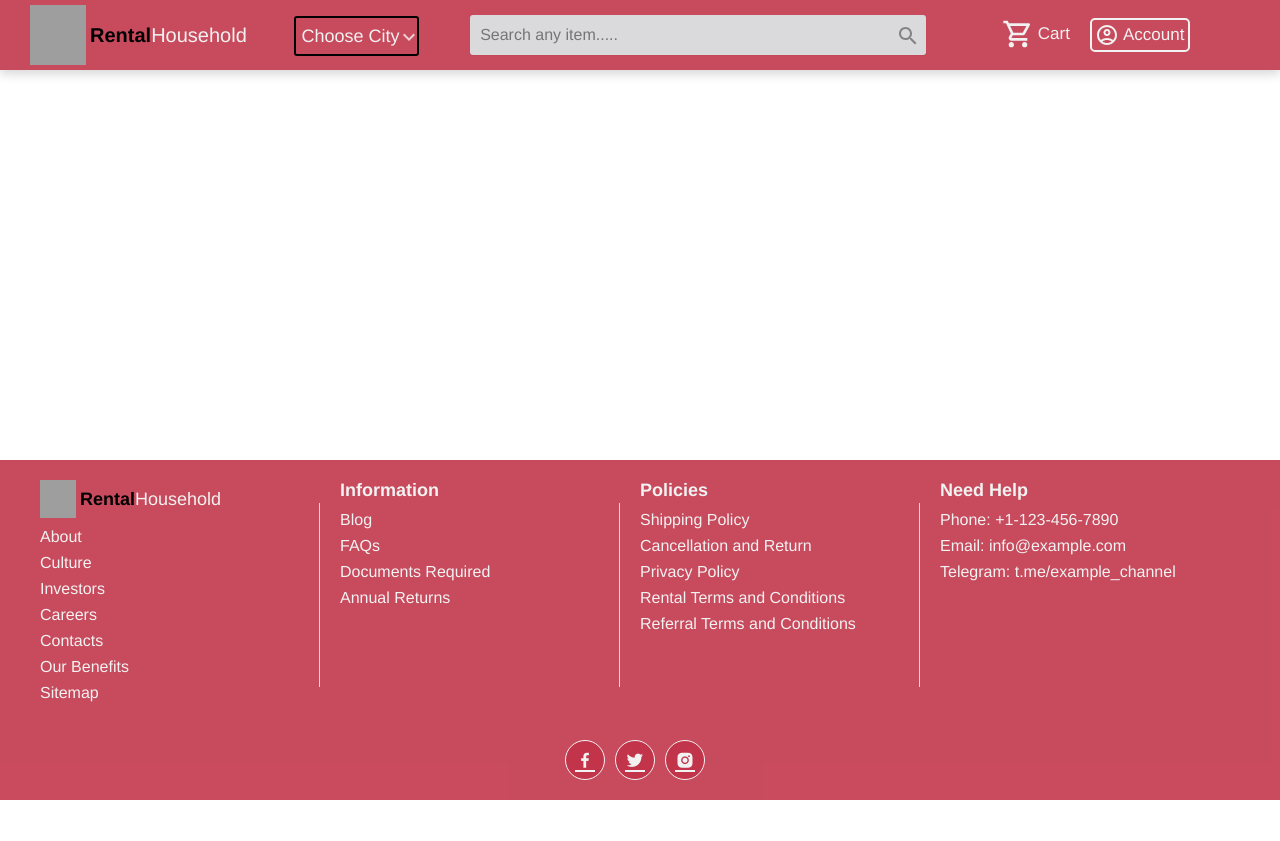
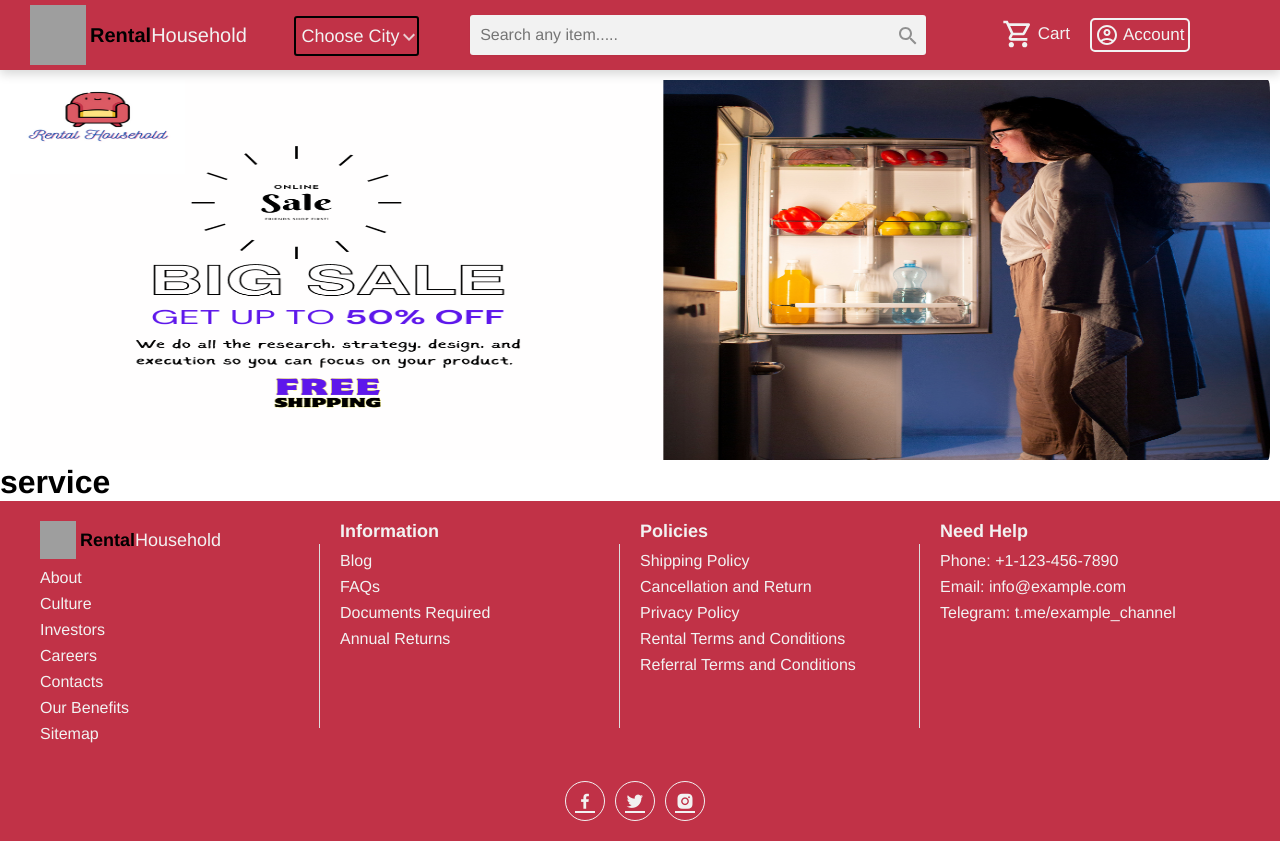
Before and after one commit to akgupta55/RentalHousehold, a React (Vite) app: page / in a window 1280 px wide. Before the commit the page ends 800 px from the top, so only its background shows below. Built offline with nearby package versions, Linux system fonts and the light colour scheme; grey boxes are pictures that could not be loaded.

Commit message:
creating home page and others copmponents

```diff
--- a/index.html
+++ b/index.html
@@ -8,7 +8,7 @@
       rel="stylesheet"
       href="https://cdn.jsdelivr.net/npm/boxicons@latest/css/boxicons.min.css"
     />
-    <title>Rental Household</title>
+    <title>RentalHousehold</title>
   </head>
   <body>
     <div id="root"></div>
--- a/src/App.jsx
+++ b/src/App.jsx
@@ -1,11 +1,13 @@
 import "./App.css";
 import Footer from "./Components/Footer/Footer";
 import Navbar from "./Components/Navbar/Navbar";
+import Home from "./Pages/Home/Home";
 
 function App() {
   return (
     <>
       <Navbar />
+      <Home />
       <Footer />
     </>
   );
--- a/src/Components/Footer/Footer.css
+++ b/src/Components/Footer/Footer.css
@@ -1,8 +1,7 @@
 .footer {
   width: 100%;
-  position: absolute;
-  bottom: 0;
-  background: #c13247e0; /* White background */
+  padding-top: 40px;
+  background: #c13247; /* White background */
   /* Text color */
   padding: 20px 0;
 }
--- a/src/Components/Navbar/Navbar.css
+++ b/src/Components/Navbar/Navbar.css
@@ -8,7 +8,7 @@
   position: fixed;
   z-index: 99;
   box-shadow: 0 4px 10px 0 rgba(0, 0, 0, 0.16);
-  background: #c13247e0;
+  background: #c13247;
 }
 .navbar .company-logo {
   display: flex;
@@ -42,25 +42,23 @@
   height: 40px;
   border: none;
   outline: none;
-  background: rgb(218, 218, 220);
+  background: #f2f2f2;
   border-radius: 3px;
-  color: gray;
+  color: #353535;
   font-size: 16px;
   padding-left: 10px;
   padding-right: 40px;
   cursor: pointer;
   box-shadow: rgba(0, 0, 0, 0.05) 0px 1px 2px 0px;
 }
-.navbar .container1 .search_box input:hover {
-  background: #f2f2f2;
-}
+
 .navbar .container1 .search_box .search_icon {
   position: absolute;
   top: 9px;
   left: 187%;
   opacity: 0.4;
 }
-.navbar .dropdown .selectionResult {
+.navbar .dropdown1 .selectionResult {
   cursor: pointer;
   display: flex;
   align-items: center;
@@ -77,7 +75,7 @@
   text-align: center;
 }
 
-.navbar .dropdown .selectionResult .SelectionArrow {
+.navbar .dropdown1 .selectionResult .SelectionArrow {
   position: absolute;
   top: 20%;
   left: 83%;
@@ -85,6 +83,7 @@
 }
 
 .container2 {
+  position: relative;
   display: inline-flex;
   margin-right: 7%;
 }
@@ -111,6 +110,7 @@
   padding-right: 4px;
   border: 2px solid #f2f2f2;
   border-radius: 5px;
+  cursor: pointer;
 }
 .container2 .accountIcon {
   color: #f2f2f2;
@@ -122,3 +122,53 @@
   font-weight: 200;
   padding-left: 4px;
 }
+
+.container2 .dropdown2 {
+  display: flex;
+  align-items: center;
+  justify-content: center;
+  position: absolute;
+  background: #f2f2f2;
+  margin-top: 5px;
+  width: 160px;
+  height: 180px;
+  top: 90%;
+  border-radius: 4px;
+  left: 29%;
+  box-shadow: rgba(50, 50, 93, 0.25) 0px 2px 5px -1px,
+    rgba(0, 0, 0, 0.3) 0px 1px 3px -1px;
+}
+
+.container2 .dropdown2 ul {
+  list-style: none;
+  margin: 6px;
+  padding-block: 12px;
+  animation-name: fadeIn;
+  animation-duration: 0.3s;
+  text-align: left;
+  cursor: pointer;
+}
+
+.container2 .dropdown2 ul li {
+  display: flex;
+  align-items: center;
+  text-align: left;
+}
+
+.container2 .dropdown2 ul li Button {
+  width: 100%;
+  display: flex;
+  align-items: center;
+  justify-content: space-evenly;
+  text-align: left;
+  padding-inline: 5px;
+  padding-bottom: 12px;
+  font-size: 14px;
+  font-weight: 200;
+  text-transform: capitalize !important;
+  color: #717177;
+}
+.container2 .dropdown2 ul li Button:hover {
+  background: #bdbdbd;
+  color: #353535;
+}
--- a/src/Components/Navbar/Navbar.jsx
+++ b/src/Components/Navbar/Navbar.jsx
@@ -1,9 +1,18 @@
 import "./Navbar.css";
+import { useState } from "react";
 import icon from "../assets/icon.png";
 import SearchOutlinedIcon from "@mui/icons-material/SearchOutlined";
 import ShoppingCartOutlinedIcon from "@mui/icons-material/ShoppingCartOutlined";
 import AccountCircleOutlinedIcon from "@mui/icons-material/AccountCircleOutlined";
 import Select from "../Select/Select";
+
+import PersonIcon from "@mui/icons-material/Person";
+import FavoriteBorderIcon from "@mui/icons-material/FavoriteBorder";
+import SettingsIcon from "@mui/icons-material/Settings";
+import PowerSettingsNewIcon from "@mui/icons-material/PowerSettingsNew";
+import { Button } from "@mui/material";
+
+import { ClickAwayListener } from "@mui/base";
 
 function Navbar() {
   const cityList = [
@@ -25,6 +34,12 @@ function Navbar() {
     "Kolkata",
   ];
 
+  const [isOpenSelect, setisOpenSelect] = useState(false);
+
+  const openSelect = () => {
+    setisOpenSelect(!isOpenSelect);
+  };
+
   return (
     <div className="navbar">
       <div className="company-logo">
@@ -33,7 +48,7 @@ function Navbar() {
           Rental<span className="subName">Household</span>
         </span>
       </div>
-      <div className="dropdown">
+      <div className="dropdown1">
         <Select data={cityList} />
       </div>
       <div className="container1">
@@ -53,10 +68,46 @@ function Navbar() {
           <ShoppingCartOutlinedIcon className="cartIcon" />
           <h3>Cart</h3>
         </div>
-        <div className="account">
+        <div className="account" onClick={openSelect}>
           <AccountCircleOutlinedIcon className="accountIcon" />
           <h3>Account</h3>
         </div>
+
+        {isOpenSelect === true && (
+          <ClickAwayListener
+            onClickAway={() => {
+              setisOpenSelect(false);
+            }}
+          >
+            <div className="dropdown2">
+              <ul>
+                <li>
+                  <Button variant="text">
+                    <PersonIcon />
+                    My Account
+                  </Button>
+                </li>
+                <li>
+                  <Button variant="text">
+                    <FavoriteBorderIcon />
+                    My Wishlists
+                  </Button>
+                </li>
+                <li>
+                  <Button variant="text">
+                    <SettingsIcon />
+                    Settings
+                  </Button>
+                </li>
+                <li>
+                  <Button variant="text">
+                    <PowerSettingsNewIcon /> Logout
+                  </Button>
+                </li>
+              </ul>
+            </div>
+          </ClickAwayListener>
+        )}
       </div>
     </div>
   );
--- /dev/null
+++ b/src/Components/Services/Services.jsx
@@ -0,0 +1,11 @@
+import React from "react";
+
+function Services() {
+  return (
+    <div>
+      <h1>service</h1>
+    </div>
+  );
+}
+
+export default Services;
--- /dev/null
+++ b/src/Pages/Home/Home.css
@@ -0,0 +1,9 @@
+.home {
+  padding-top: 80px;
+}
+.home img {
+  width: 100%;
+  height: 380px;
+  border-radius: 12px;
+  padding-inline: 10px;
+}
--- /dev/null
+++ b/src/Pages/Home/Home.jsx
@@ -0,0 +1,14 @@
+import "./Home.css";
+import banner from "../../Components/assets/banner.png";
+import Services from "../../Components/Services/Services";
+
+function Home() {
+  return (
+    <div className="home">
+      <img src={banner} alt="" />
+      <Services />
+    </div>
+  );
+}
+
+export default Home;
```
Also changed, not shown: src/Components/assets/banner.png (added).
